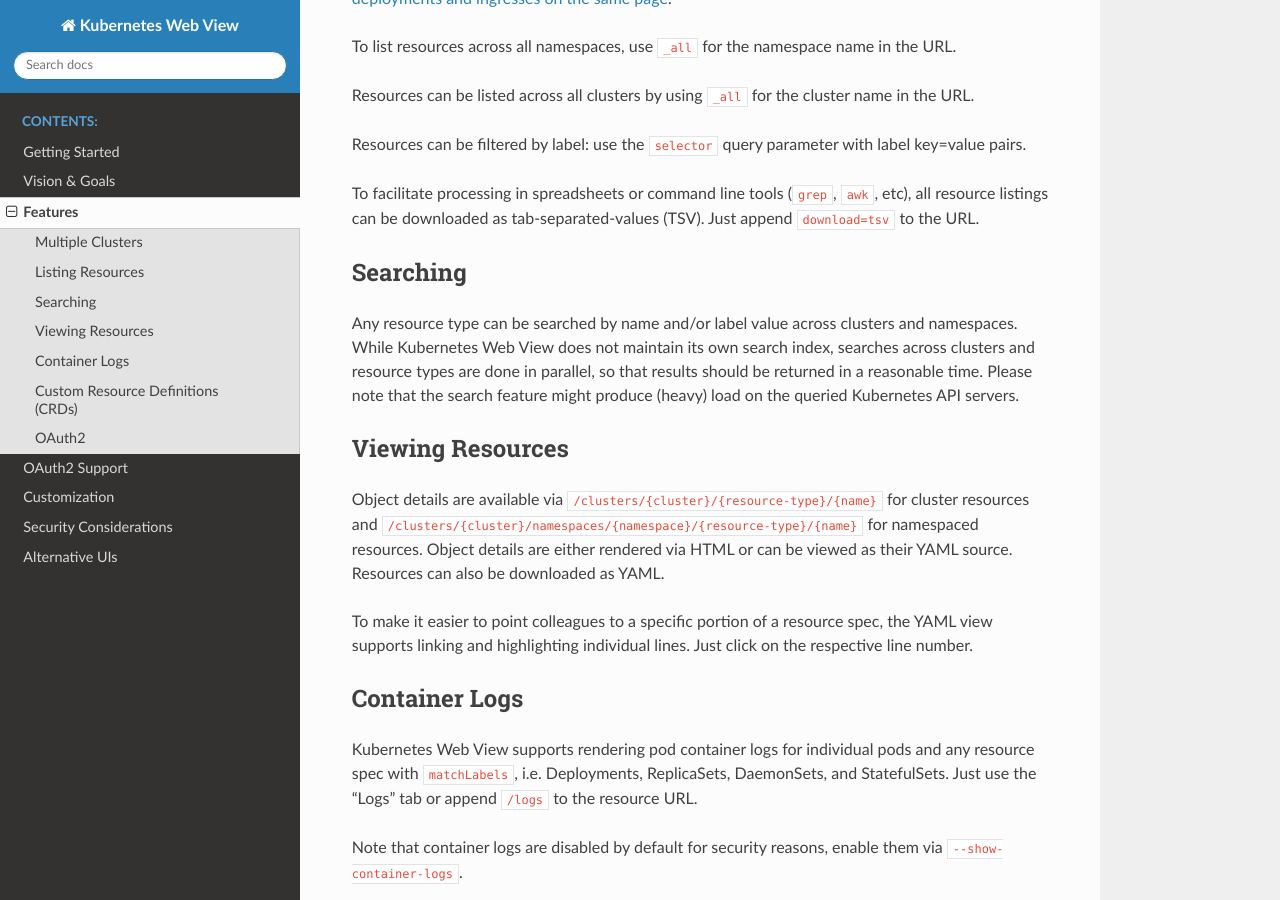
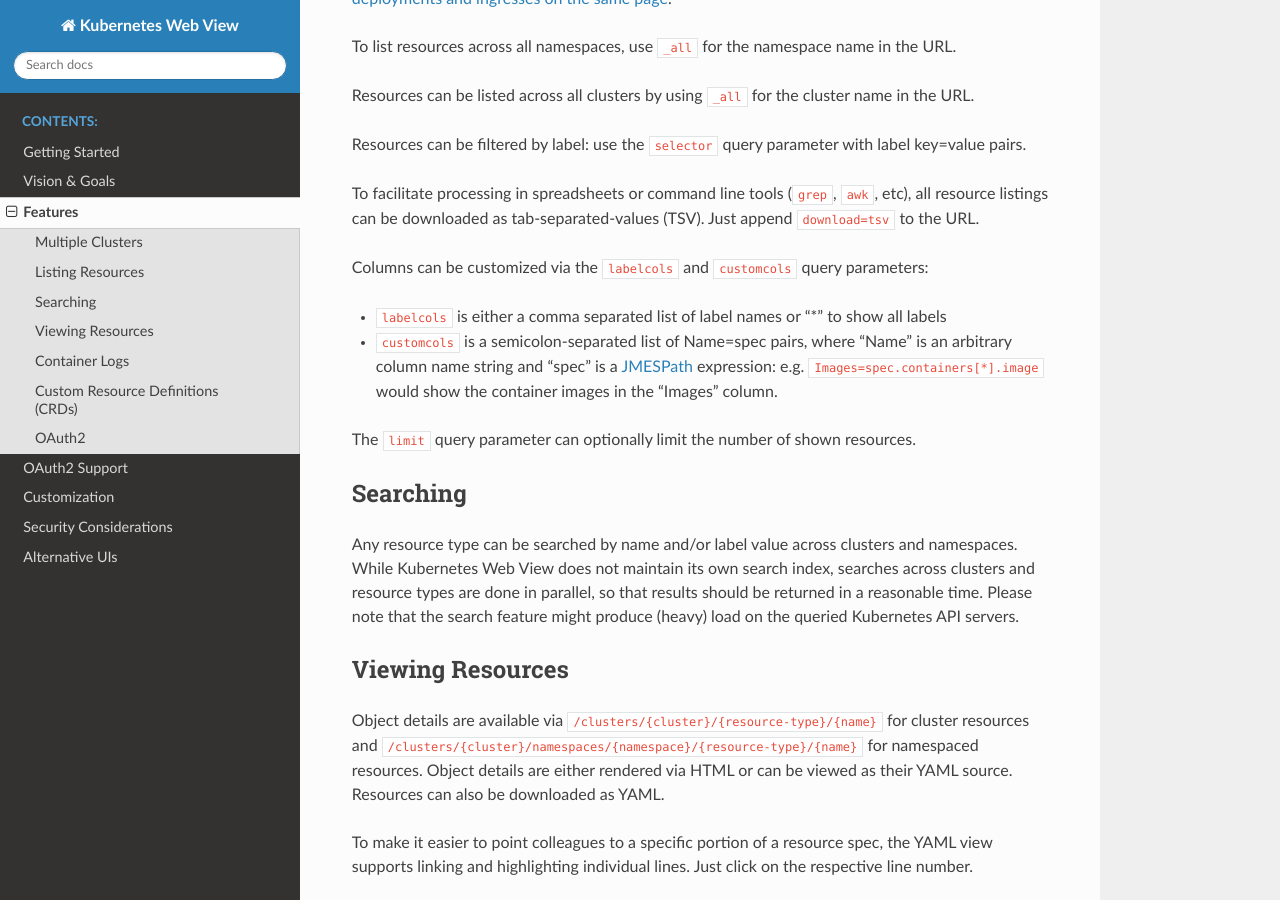
Before and after one commit to hjacobs/kube-web-view, a Sphinx documentation site: the page built from docs/features.rst, in a window 1280 px wide and 900 px high, scrolled down 847 px. Built offline with Sphinx 7.4.7 and the Read the Docs theme 2.0.0, drawn with Linux system fonts in a browser that asks for light colours.

Commit message:
document "customcols" query parameter

```diff
--- a/docs/features.rst
+++ b/docs/features.rst
@@ -30,6 +30,13 @@
 Resources can be filtered by label: use the ``selector`` query parameter with label key=value pairs.
 
 To facilitate processing in spreadsheets or command line tools (``grep``, ``awk``, etc), all resource listings can be downloaded as tab-separated-values (TSV). Just append ``download=tsv`` to the URL.
+
+Columns can be customized via the ``labelcols`` and ``customcols`` query parameters:
+
+* ``labelcols`` is either a comma separated list of label names or "*" to show all labels
+* ``customcols`` is a semicolon-separated list of Name=spec pairs, where "Name" is an arbitrary column name string and "spec" is a `JMESPath <http://jmespath.org/>`_ expression: e.g. ``Images=spec.containers[*].image`` would show the container images in the "Images" column.
+
+The ``limit`` query parameter can optionally limit the number of shown resources.
 
 Searching
 =========
```
